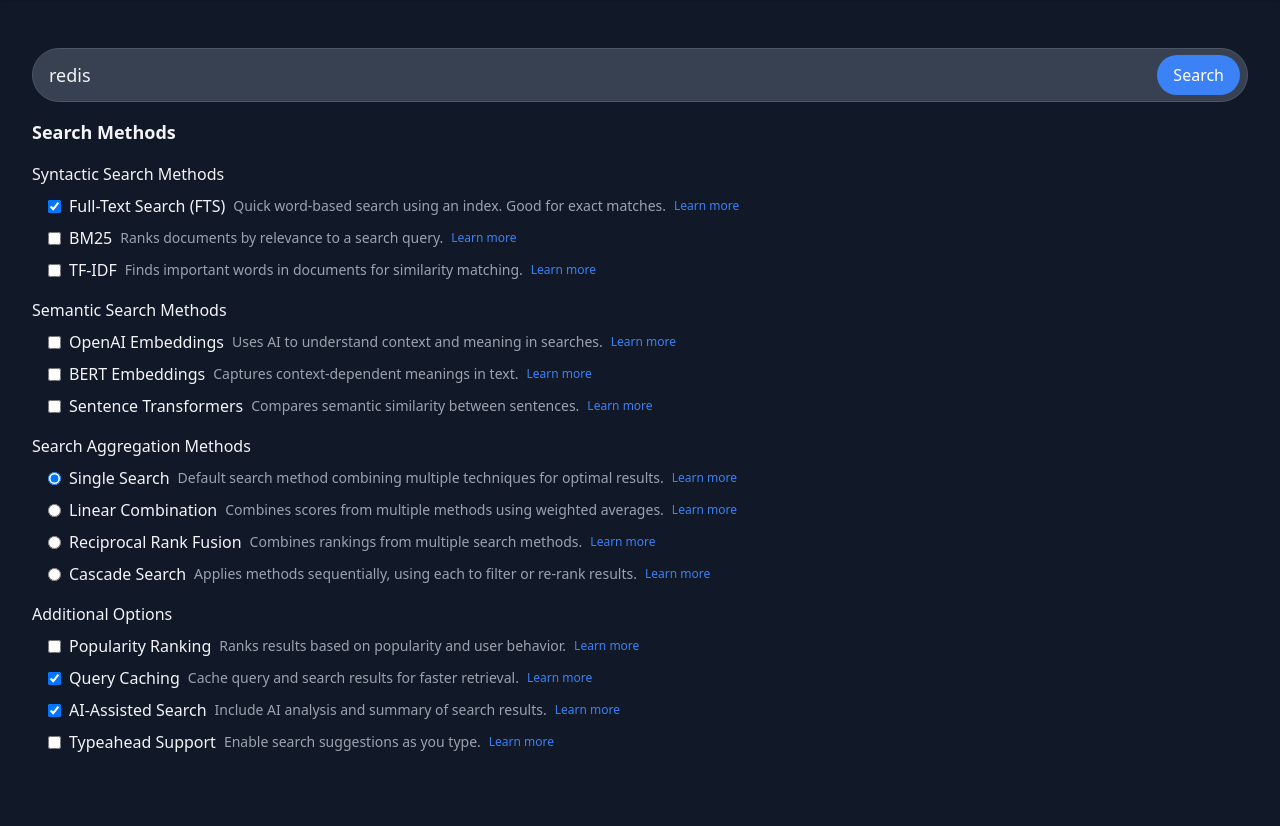
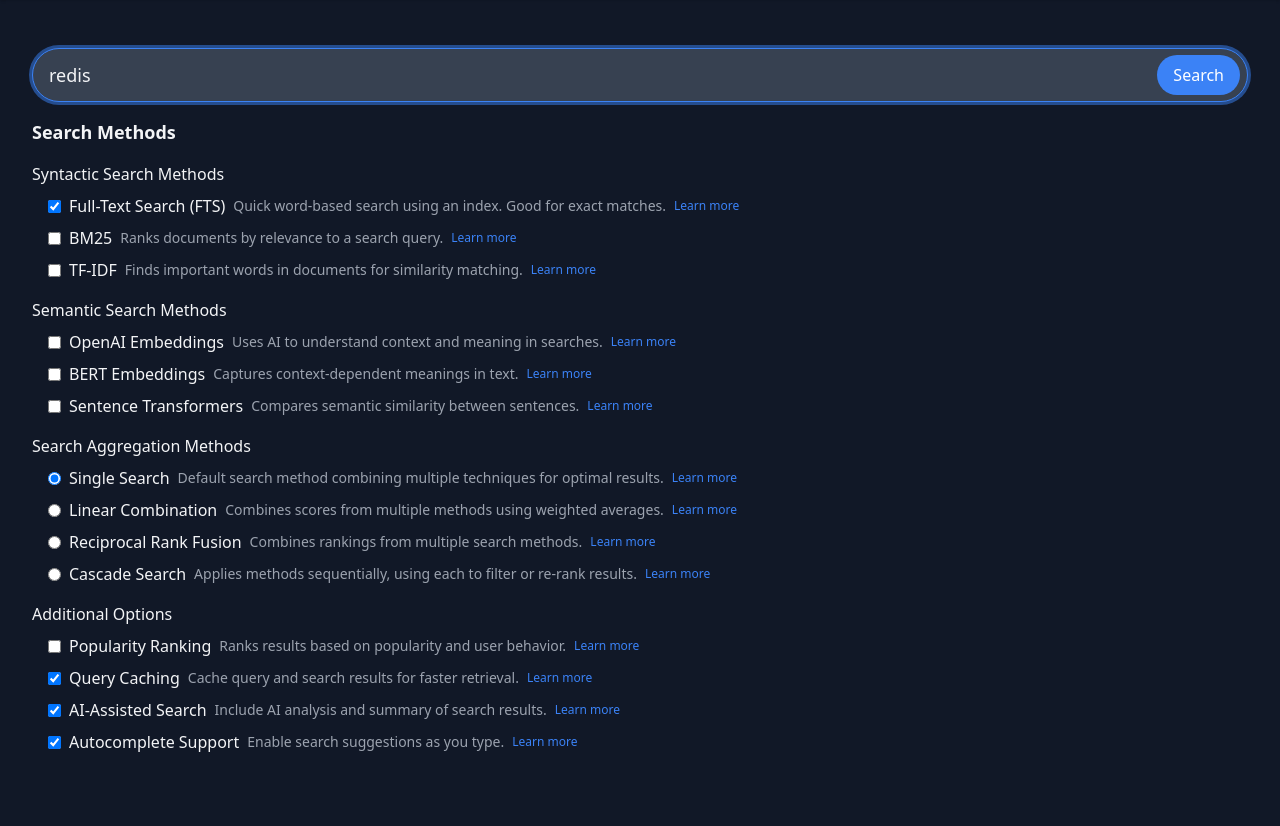
Before and after one commit to iliutaadrian/docs-search-engine, a Flask app: page / in a window 1280 px wide. Shown: the part 84-910 px from the top of the page. Run offline with Flask 3, Linux system fonts and the light colour scheme; some libraries are stand-ins or nearby versions.

Commit message:
feat: autocomplete typeahead ngrams

```diff
--- a/docker-compose.yml
+++ b/docker-compose.yml
@@ -9,7 +9,6 @@ services:
       - .:/app
       - ./docs-gg:/app/docs
       - ./data:/app/data
-    environment:
-      - FLASK_ENV=development
-      - FLASK_DEBUG=1
+    env_file:
+      - .env
     command: python /app/src/app.py
--- a/requirements.txt
+++ b/requirements.txt
@@ -1,7 +1,6 @@
-Flask
+flask
 PyPDF2
 faiss-cpu
-flask
 langchain
 langchain-community
 langchain-openai
@@ -13,3 +12,4 @@ torch
 tiktoken
 transformers
 rank-bm25
+Cython
--- a/src/app.py
+++ b/src/app.py
@@ -9,6 +9,8 @@ from llm.llm_module import init_llm, generate_ai_response
 from document_processor import init_processor
 from config.config import DOCS_FOLDER
 import json
+
+from autocomplete import init_autocomplete, get_autocomplete_suggestions
 
 app = Flask(__name__)
 
@@ -55,31 +57,37 @@ def search():
 
     return jsonify(response)
 
-@app.route('/typeahead', methods=['GET'])
-def typeahead():
-    query = request.args.get('q', '').lower()
+@app.route('/autocomplete', methods=['GET'])
+def autocomplete():
+    query = request.args.get('q', '')
     if not query:
         return jsonify([])
-    suggestions = [title for title in all_titles if query in title.lower()]
-    return jsonify(suggestions[:10])  # Limit to 10 suggestions
+
+    suggestions = get_autocomplete_suggestions(query)
+    return jsonify(suggestions)
+
 
 def apply_popularity_ranking(results):
     # This is a placeholder function. In a real-world scenario, you would implement
     # actual popularity ranking based on user behavior, document views, etc.
     return sorted(results, key=lambda x: x.get('popularity', 0), reverse=True)
 
-def init_typeahead(documents):
-    global all_titles
-    all_titles = [doc['path'].split('/')[-1] for doc in documents]
 
 if __name__ == '__main__':
+
+    print("\nInitializing documents", flush=True)
     documents = init_processor()
 
-    init_search_module(documents)
-
+    # print("\nInitializing search module", flush=True)
+    # init_search_module(documents)
+    #
+    print("\nInitializing cache module", flush=True)
     init_cache_module()
 
+    print("\nInitializing autocomplete module", flush=True)
+    init_autocomplete(documents)
+
+    print("\nInitializing LLM module", flush=True)
     init_llm()
-    init_typeahead(documents)
 
     app.run(debug=True, host='0.0.0.0')
--- a/src/llm/llm_module.py
+++ b/src/llm/llm_module.py
@@ -38,8 +38,6 @@ def generate_ai_response(query, search_results):
 
     # Print the actual prompt text
     formatted_prompt = prompt_template.format_prompt(context=context, query=query)
-    print("Actual Prompt Text:")
-    print(formatted_prompt.to_string())
 
     # Create and run the LLM chain
     chain = LLMChain(llm=llm, prompt=prompt_template)
--- a/src/templates/index.html
+++ b/src/templates/index.html
@@ -16,7 +16,7 @@
       border-radius: 2px;
     }
 
-    .typeahead-suggestions {
+    .autocomplete-suggestions {
       position: absolute;
       z-index: 1000;
       background-color: #374151;
@@ -27,16 +27,16 @@
       overflow-y: auto;
     }
 
-    .typeahead-suggestion {
+    .autocomplete-suggestion {
       padding: 0.5rem 1rem;
       cursor: pointer;
     }
 
-    .typeahead-suggestion:hover {
+    .autocomplete-suggestion:hover {
       background-color: #4B5563;
     }
 
-    .typeahead-active {
+    .autocomplete-active {
       border-color: #3B82F6 !important;
       box-shadow: 0 0 0 3px rgba(59, 130, 246, 0.5);
     }
@@ -58,16 +58,19 @@
     <div class="px-4 py-6 sm:px-0">
       <form id="searchForm" class="mb-6 w-full" @submit.prevent="performSearch">
         <div class="relative mb-4">
-          <input type="text" id="searchInput" x-model="query" placeholder="Search documentation"
-            :class="{'typeahead-active': typeaheadEnabled}" @input="handleTypeahead" @blur="handleBlur"
-            class="w-full py-3 px-4 pr-12 text-lg bg-gray-700 border border-gray-600 rounded-full focus:outline-none focus:ring-2 focus:ring-blue-500 focus:border-blue-500 text-gray-100 placeholder-gray-400" autocomplete="off">
+          <input type="text" id="searchInput" x-model="query" placeholder="Search documentation" x-ref="searchInput"
+            :class="{'autocomplete-active': autocompleteEnabled}" @input="handleAutocomplete" @blur="handleBlur"
+            class="w-full py-3 px-4 pr-12 text-lg bg-gray-700 border border-gray-600 rounded-full focus:outline-none focus:ring-2 focus:ring-blue-500 focus:border-blue-500 text-gray-100 placeholder-gray-400"
+            autocomplete="off">
           <button type="submit"
             class="absolute right-2 top-1/2 transform -translate-y-1/2 px-4 py-2 bg-blue-500 text-white rounded-full hover:bg-blue-600 focus:outline-none focus:ring-2 focus:ring-blue-500 focus:ring-opacity-50">
             Search
           </button>
-          <div id="typeaheadSuggestions" class="typeahead-suggestions" x-show="typeaheadSuggestions.length > 0" x-cloak>
-            <template x-for="suggestion in typeaheadSuggestions" :key="suggestion">
-              <div class="typeahead-suggestion" x-text="suggestion" @click="selectTypeaheadSuggestion(suggestion)">
+          <div id="autocompleteSuggestions" class="autocomplete-suggestions" x-show="autocompleteSuggestions.length > 0"
+            x-cloak>
+            <template x-for="suggestion in autocompleteSuggestions" :key="suggestion">
+              <div class="autocomplete-suggestion" x-text="suggestion"
+                @click="selectAutocompleteSuggestion(suggestion)">
               </div>
             </template>
           </div>
@@ -174,10 +177,10 @@
           aggregationMethods: 'single',
           syntacticMethods: ['fulltext'],
           semanticMethods: [],
-          additionalOptions: ["ai_assist", 'caching']
+          additionalOptions: ["ai_assist", 'caching', 'autocomplete']
         },
-        typeaheadEnabled: false,
-        typeaheadSuggestions: [],
+        autocompleteEnabled: true,
+        autocompleteSuggestions: [],
 
         searchResults: [],
         aiResponse: '',
@@ -222,18 +225,19 @@
               {value: 'popularity_rank', name: 'Popularity Ranking', description: 'Ranks results based on popularity and user behavior.', learnMoreUrl: 'https://en.wikipedia.org/wiki/PageRank'},
               {value: 'caching', name: 'Query Caching', description: 'Cache query and search results for faster retrieval.', learnMoreUrl: 'https://en.wikipedia.org/wiki/Cache_(computing)'},
               {value: 'ai_assist', name: 'AI-Assisted Search', description: 'Include AI analysis and summary of search results.', learnMoreUrl: 'https://en.wikipedia.org/wiki/Artificial_intelligence_in_computer-aided_technologies'},
-              {value: 'typeahead', name: 'Typeahead Support', description: 'Enable search suggestions as you type.', learnMoreUrl: 'https://en.wikipedia.org/wiki/Autocomplete'}
+              {value: 'autocomplete', name: 'Autocomplete Support', description: 'Enable search suggestions as you type.', learnMoreUrl: 'https://en.wikipedia.org/wiki/Autocomplete'}
             ]
           }
         },
 
         init() {
           this.$watch('selectedMethods', (value) => this.handleMethodChange(value), {deep: true});
+          this.autocompleteEnabled = this.selectedMethods.additionalOptions.includes('autocomplete');
         },
 
         handleMethodChange(vaue) {
           this.isSingleMode = this.selectedMethods.aggregationMethods === 'single';
-          this.typeaheadEnabled = this.selectedMethods.additionalOptions.includes('typeahead');
+          this.autocompleteEnabled = this.selectedMethods.additionalOptions.includes('autocomplete');
 
           if (this.isSingleMode) {
             const allMethods = [...this.selectedMethods.semanticMethods, ...this.selectedMethods.syntacticMethods,];
@@ -247,28 +251,28 @@
 
         handleBlur() {
           setTimeout(() => {
-            this.typeaheadSuggestions = [];
+            this.autocompleteSuggestions = [];
           }, 150);
         },
 
-        async handleTypeahead() {
-          if (!this.typeaheadEnabled || this.query.length < 2) {
-            this.typeaheadSuggestions = [];
+        async handleAutocomplete() {
+          if (!this.autocompleteEnabled || this.query.length < 2) {
+            this.autocompleteSuggestions = [];
             return;
           }
 
           try {
-            const response = await fetch(`/typeahead?q=${encodeURIComponent(this.query)}`);
-            this.typeaheadSuggestions = await response.json();
+            const response = await fetch(`/autocomplete?q=${encodeURIComponent(this.query)}`);
+            this.autocompleteSuggestions = await response.json();
           } catch (error) {
-            console.error('Typeahead error:', error);
-            this.typeaheadSuggestions = [];
+            console.error('Autocomplete error:', error);
+            this.autocompleteSuggestions = [];
           }
         },
 
-        selectTypeaheadSuggestion(suggestion) {
+        selectAutocompleteSuggestion(suggestion) {
           this.query = suggestion;
-          this.typeaheadSuggestions = [];
+          this.autocompleteSuggestions = [];
         },
 
         async performSearch() {
```
Also changed, not shown: src/autocomplete/__init__.py (added, +82 -0 lines), src/typeahead/__init__.py (deleted), src/typeahead/typeahead_module.py (deleted), 1 other file.
